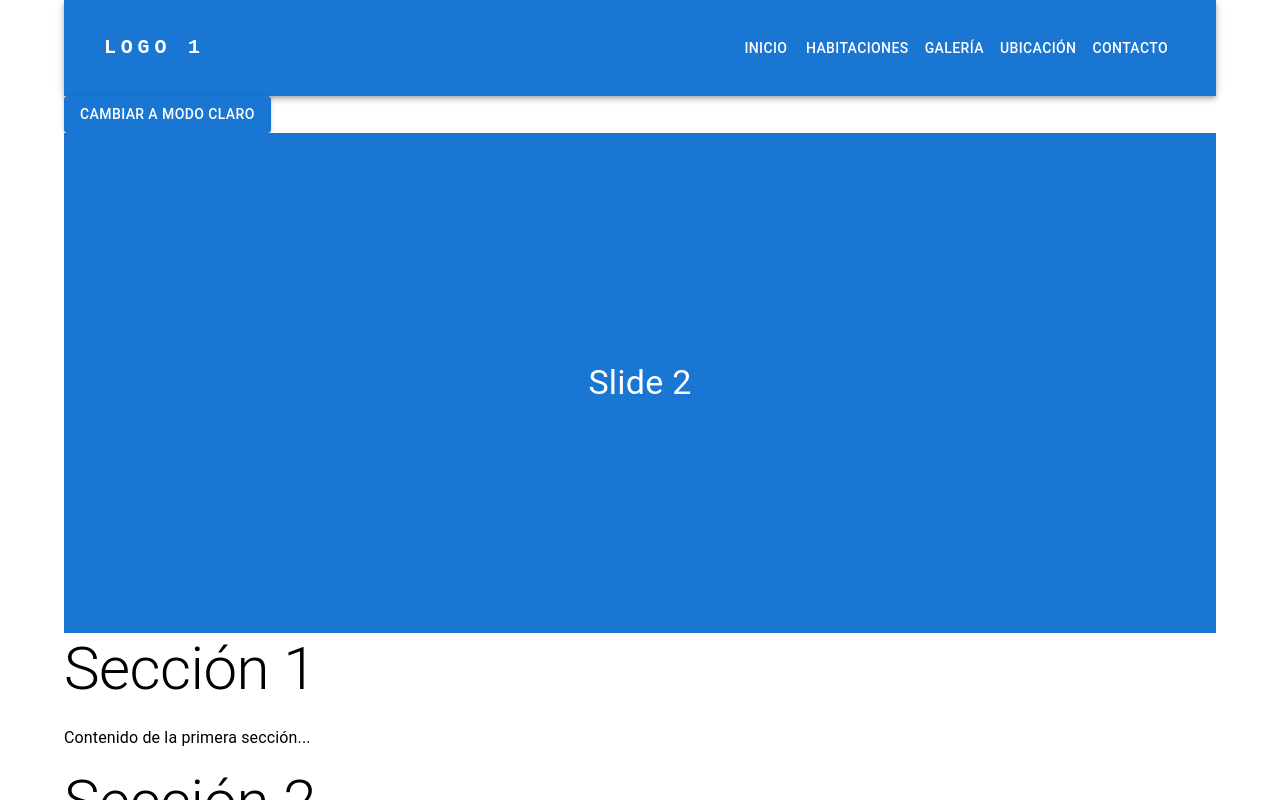
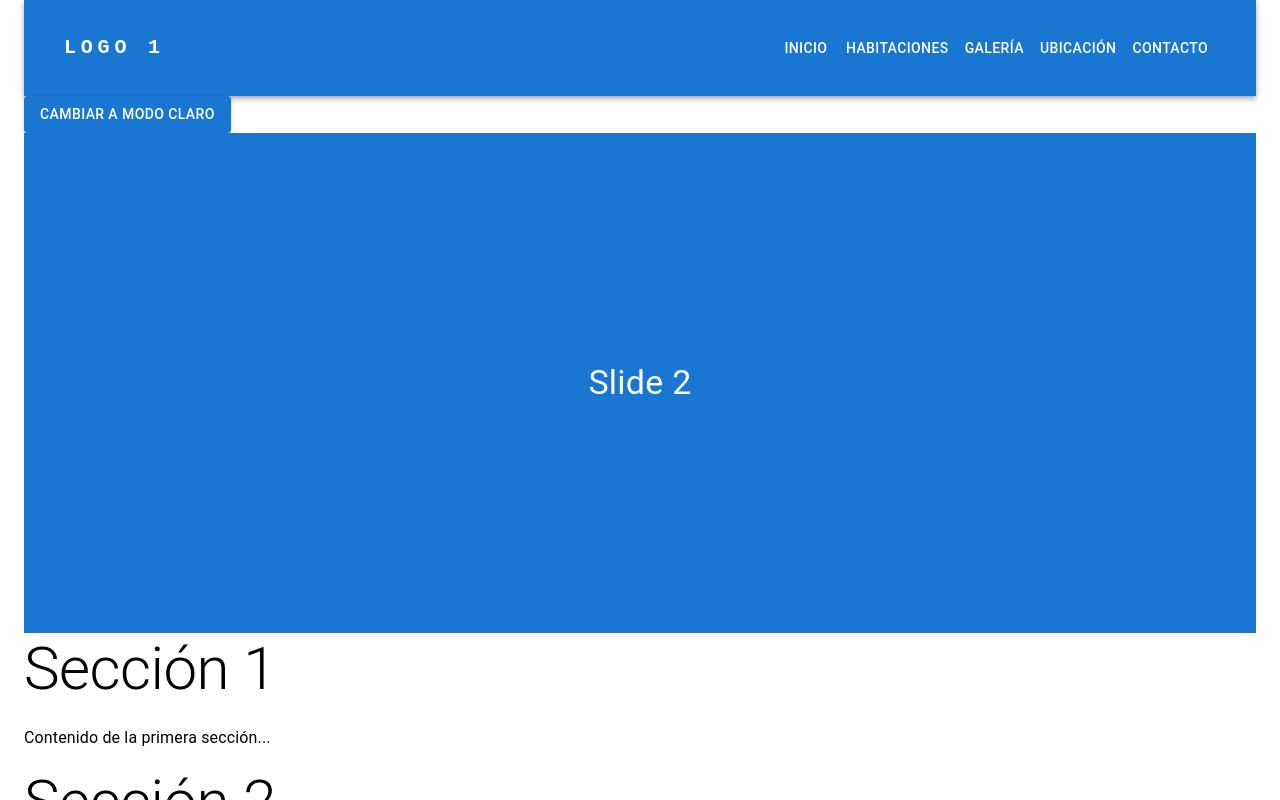
Before and after one commit to AleMot94/Hostal-CDLV, a React (Vite) app: page / in a window 1280 px wide. Built offline with nearby package versions, Linux system fonts and the light colour scheme; some icons are missing.

Commit message:
correccion tamaño de la web

```diff
--- a/src/App.jsx
+++ b/src/App.jsx
@@ -16,12 +16,16 @@ function App() {
   }
   return (
     <Container
+      maxWidth='xl'
       sx={{
         height: '100vh', // Altura de la ventana
         overflowY: 'scroll', // Habilita el desplazamiento vertical
         scrollBehavior: 'smooth', // Desplazamiento suave
         bgcolor: 'background.default', // Color de fondo del tema
-        color: 'text.primary' // Color del texto del tema
+        color: 'text.primary', // Color del texto del tema
+        '&::-webkit-scrollbar': { display: 'none' }, // Oculta la barra de desplazamiento en navegadores basados en WebKit
+        '-ms-overflow-style': 'none', // Oculta la barra de desplazamiento en IE y Edge
+        'scrollbar-width': 'none' // Oculta la barra de desplazamiento en Firefox
       }}
     >
       <ResponsiveAppBar />
```
